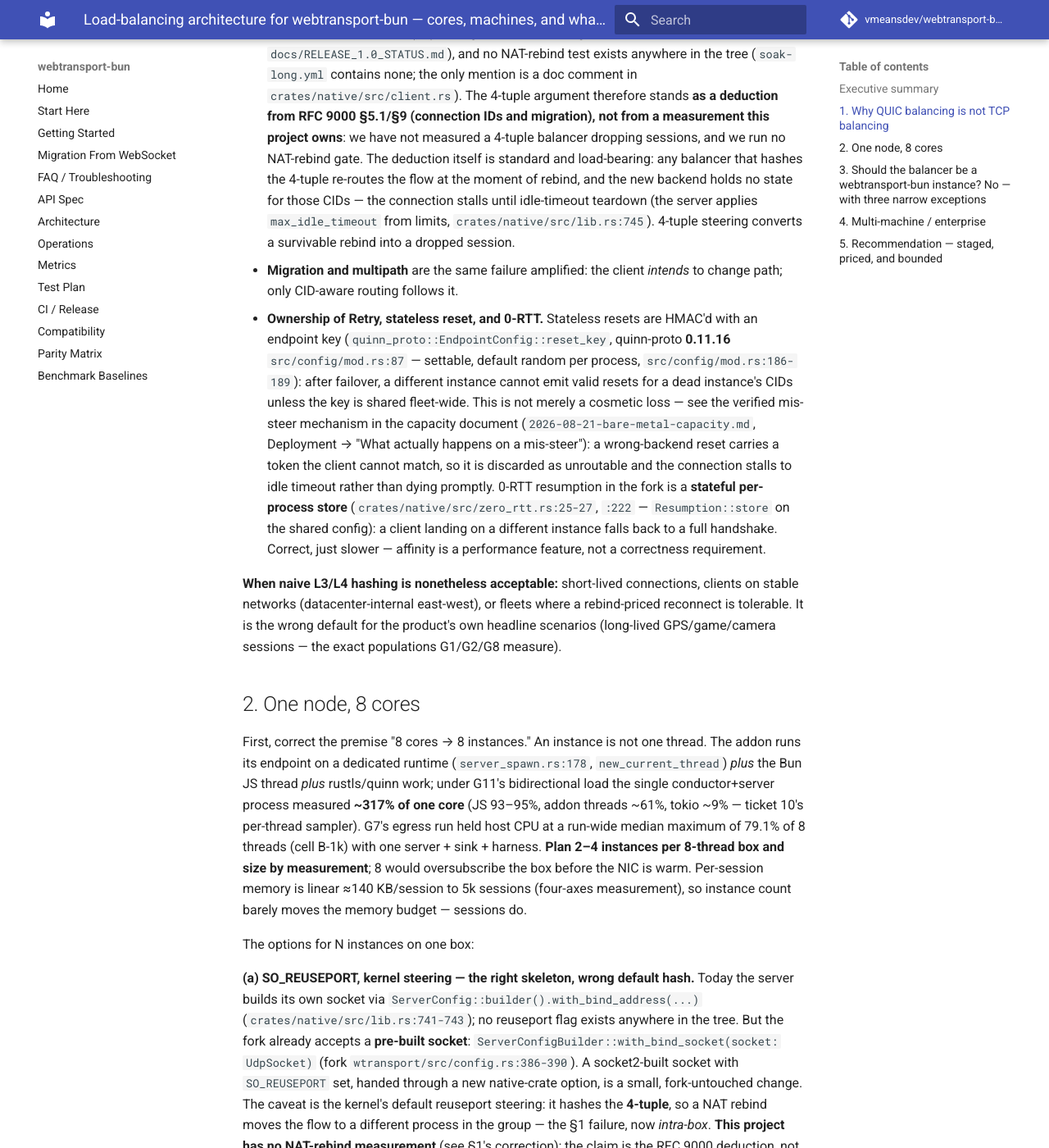
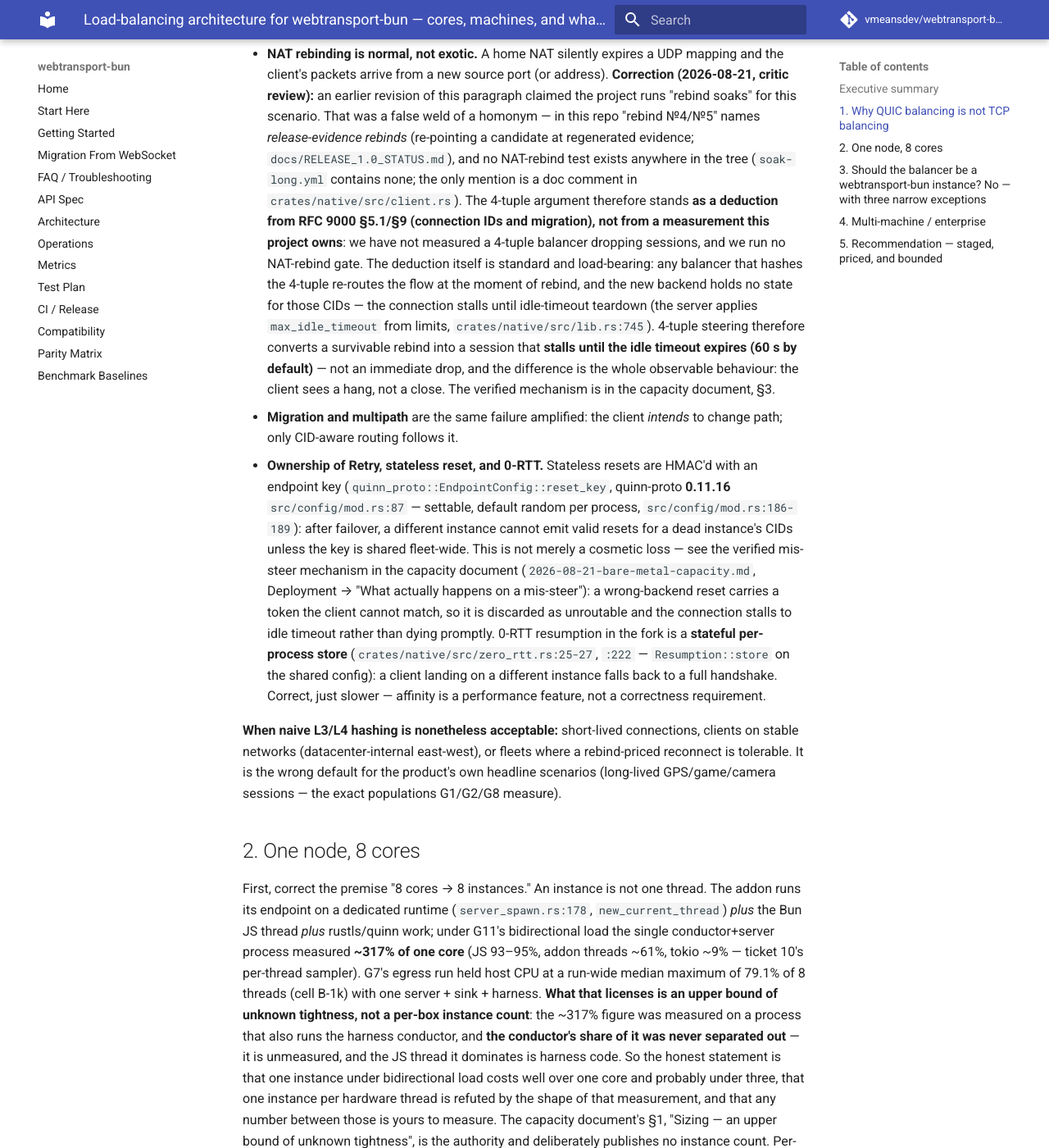
Before and after one commit to vmeansdev/webtransport-bun, an MkDocs documentation site: the page built from docs/research/2026-08-21-load-balancing-architecture.md, in a window 1280 px wide and 1400 px high, scrolled down 1074 px. Shown: the whole window at 82% size. Built offline with MkDocs 1.6.1 and Material for MkDocs 9.7.7, drawn with Linux system fonts in a browser that asks for light colours; comment, search, counter and statistics services are not loaded; some of the changed text lies outside the part shown.

Commit message:
Review findings M3–M6, m1–m3: numbers attributed to cells that did not produce them
M3 — the capacity table welded two different G5 cells onto one row: 1.1473 Gbps
is the *paced* P-control cell (g5.md §6 P5), the 1.0604 ratio is the *unpaced*
A6 pair (g5.md §"A6 at the chosen default"). Dividing the two published numbers
gives 1.050, which is what happens when you compare across offer regimes. Split
into two rows, each citing its own cell, with a paragraph naming the error and
stating that the only bulk figure this document licenses is the paced 1.1473.

M4 — CALL: the A6 row is KEPT, marked INCOMPLETE, with the drops disclosed
rather than deleted. The stamp force-strips it under §4.2 (both A6-raised
repeats carry the sustained-throttle flag), and A6-raised is the run's only cell
with non-zero receive-socket drops: 1,564 and 1,797 on its two repeats, against
[0, 0] everywhere else, A6-shipped included. A reader who meets the
WINDOWS-NOT-BINDING reading elsewhere is better served by seeing why it carries
no force than by finding nothing.

M5 — "plan 2–4 instances per 8-thread box" survived Rev 2's retraction at three
sites in the LB architecture doc. All three now state an upper bound of unknown
tightness, name the conductor's share of the ~317% measurement as unmeasured,
and defer to the capacity doc's §1, which publishes no instance count.

M6 — the same doc carried the VM-era ≈140 KB/session to 5k. Replaced with the
bare-metal stamp: 126.4832 KB/session, linear to 10k, g1.md C3.

m1 — disclosure (c) now quotes draft-ietf-quic-load-balancers-21 §5.3 verbatim,
with the revision pinned and the crates/native/src/quic_lb.rs:43-45 citation.

m2 — "host CPU ≤79%" was attributed to the 1.2498 Gbps stream cell; g7.md C1
records that maximum on cell B-1k. Corrected in the capacity table, and in the
two other places that had inherited it (docs/OPERATIONS.md, docs/quic-lb.md).

m3 — "Every NAT rebind is a session drop" (OPERATIONS.md) and "converts a
survivable rebind into a dropped session" (LB arch) both discard the mechanism
that was actually verified. Both now say the session stalls until the idle
timeout expires — 60 s by default, crates/native/src/limits.rs:47 — and
cross-reference the capacity doc's §3.

Co-Authored-By: Claude Fable 5 <noreply@anthropic.com>
Claude-Session: https://claude.ai/code/session_019gyQbTLhhYegaDaLPqLrYs

```diff
--- a/docs/research/2026-08-21-load-balancing-architecture.md
+++ b/docs/research/2026-08-21-load-balancing-architecture.md
@@ -20,9 +20,15 @@ single-JS-thread originator wall the campaign has now hit in three independent
 shapes), so a relay tier built from the product halves fleet capacity and
 bottlenecks on exactly the thread the campaign keeps finding. Balancing is a
 **deployment pattern plus two small product hooks** (socket injection, CID
-server-ID encoding), not a product. Per 8-thread box, plan 2–4 instances sized
-by measurement (a loaded instance is a multi-thread process: JS thread + addon
-+ endpoint driver ≈ 3+ cores under bidirectional load), not 8.
+server-ID encoding), not a product. On instance count per box: one instance per
+hardware thread is refuted — a loaded instance is a multi-thread process (JS
+thread + addon + endpoint driver), so 8 on an 8-thread box oversubscribes it.
+What replaces that number is **an upper bound of unknown tightness**, not a
+recommendation: the ~317%-of-a-core figure this document cites was measured on
+a process that includes the harness *conductor*, whose share was never
+separated out and remains **unmeasured**. Size by measuring your own workload.
+See the capacity document's §1, "Sizing — an upper bound of unknown tightness",
+which is the authority here and declines to publish a per-box instance count.
 
 ---
 
@@ -49,8 +55,11 @@ decoupled from the address so the connection survives address changes
   hashes the 4-tuple re-routes the flow at the moment of rebind, and the new
   backend holds no state for those CIDs — the connection stalls until
   idle-timeout teardown (the server applies `max_idle_timeout` from limits,
-  `crates/native/src/lib.rs:745`). 4-tuple steering converts a survivable
-  rebind into a dropped session.
+  `crates/native/src/lib.rs:745`). 4-tuple steering therefore converts a
+  survivable rebind into a session that **stalls until the idle timeout expires
+  (60 s by default)** — not an immediate drop, and the difference is the whole
+  observable behaviour: the client sees a hang, not a close. The verified
+  mechanism is in the capacity document, §3.
 - **Migration and multipath** are the same failure amplified: the client
   *intends* to change path; only CID-aware routing follows it.
 - **Ownership of Retry, stateless reset, and 0-RTT.** Stateless resets are
@@ -85,11 +94,19 @@ rustls/quinn work; under G11's bidirectional load the single conductor+server
 process measured **~317% of one core** (JS 93–95%, addon threads ~61%, tokio
 ~9% — ticket 10's per-thread sampler). G7's egress run held host CPU at a
 run-wide median maximum of 79.1% of 8 threads (cell B-1k) with one server +
-sink + harness. **Plan 2–4 instances per
-8-thread box and size by measurement**; 8 would oversubscribe the box before
-the NIC is warm. Per-session memory is linear ≈140 KB/session to 5k sessions
-(four-axes measurement), so instance count barely moves the memory budget —
-sessions do.
+sink + harness. **What that licenses is an upper bound of unknown tightness,
+not a per-box instance count**: the ~317% figure was measured on a process that
+also runs the harness conductor, and **the conductor's share of it was never
+separated out** — it is unmeasured, and the JS thread it dominates is harness
+code. So the honest statement is that one instance under bidirectional load
+costs well over one core and probably under three, that one instance per
+hardware thread is refuted by the shape of that measurement, and that any
+number between those is yours to measure. The capacity document's §1, "Sizing —
+an upper bound of unknown tightness", is the authority and deliberately
+publishes no instance count. Per-session memory is linear at **126.4832
+KB/session** measured from 1k to 10k sessions on this bare-metal rig (`g1.md`
+C3; the 5k→10k slope is within 0.48% of the 1k→5k slope), so instance count
+barely moves the memory budget — sessions do.
 
 The options for N instances on one box:
 
@@ -247,11 +264,17 @@ The standard ladder, each rung usable with this codebase:
 ## 5. Recommendation — staged, priced, and bounded
 
 **Now (documentation only, no code):** publish the deployment pattern in the
-ticket-09 capacity document: N-instances-per-box sizing guidance (2–4 per 8
-threads, measured envelopes per instance), rung 1 = DNS/ports (§2c) as the
-supported pattern, with the explicit statement that 4-tuple-hash balancers
-(plain reuseport, plain ECMP) trade every NAT rebind for a session drop and
-are therefore unsupported for long-lived-session deployments.
+ticket-09 capacity document: sizing guidance stated as **an upper bound of
+unknown tightness** rather than an instance count — one instance per hardware
+thread is refuted, the per-instance cost is above one core and probably under
+three, and the conductor's share of the measurement that says so is
+**unmeasured** — plus the measured per-instance envelopes, rung 1 = DNS/ports
+(§2c) as the supported pattern, and the explicit statement that 4-tuple-hash
+balancers (plain reuseport, plain ECMP) stall a session at every NAT rebind
+until its idle timeout expires and are therefore unsupported for
+long-lived-session deployments. The capacity document's §1 is where that sizing
+language lives; it publishes no per-box number and this document must not
+either.
 
 **Next (two small product hooks, in lever order):**
 1. **Socket injection / `reusePort: true`** — native-crate option built on the
```
Also changed, not shown: docs/OPERATIONS.md (+9 -4 lines), docs/quic-lb.md (+2 -1 lines), docs/research/2026-08-21-bare-metal-capacity.md (+26 -8 lines).
